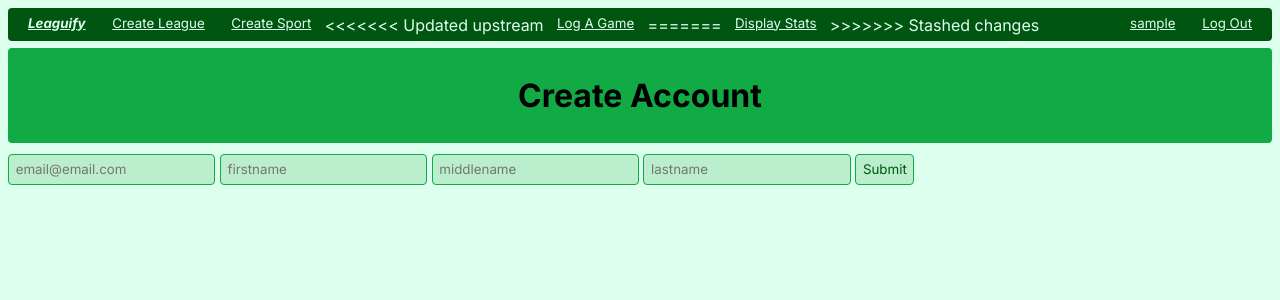
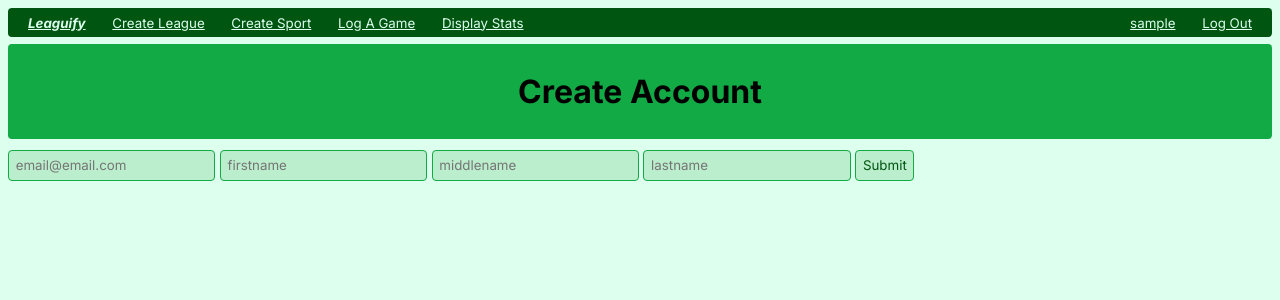
Before and after one commit to Hariswar/data-holics, a Django app: page /create_acct in a window 1280 px wide. Shown: the top 300 px of the page. Run offline with Django 4.2, Linux system fonts and the light colour scheme; the visitor is signed in with stand-in values (Sample User, id 1).

Commit message:
fixed another merge conflict

```diff
--- a/leaguify/templates/master_template.html
+++ b/leaguify/templates/master_template.html
@@ -13,11 +13,8 @@
     {% if user.is_authenticated %}
     <small><a href="{% url 'create_league' %}">Create League</a></small>
     <small><a href="{% url 'create_sport' %}">Create Sport</a></small>
-<<<<<<< Updated upstream
     <small><a href="{% url 'create_game' %}">Log A Game</a></small>
-=======
     <small><a href="{% url 'display_stats' %}">Display Stats</a></small>
->>>>>>> Stashed changes
     <!-- <small><a href="{% url 'create_team' %}">Create Team</a></small> -->
     <hr>
     <small><a href="{% url 'user_home' %}">{{ user }}</a></small>
```
